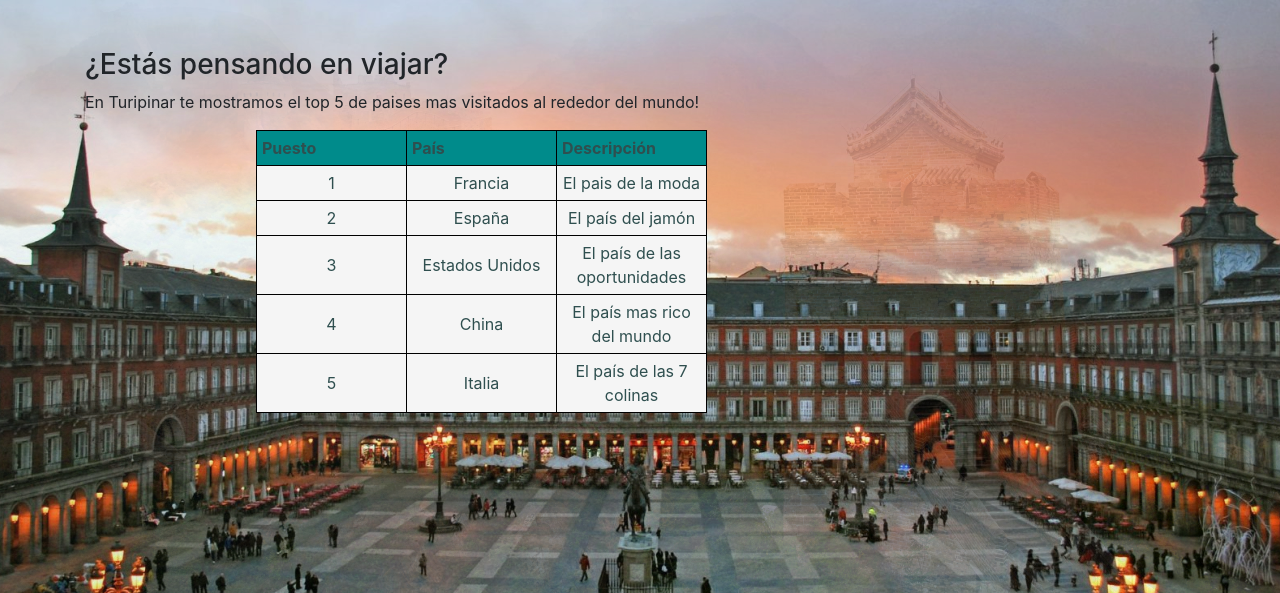
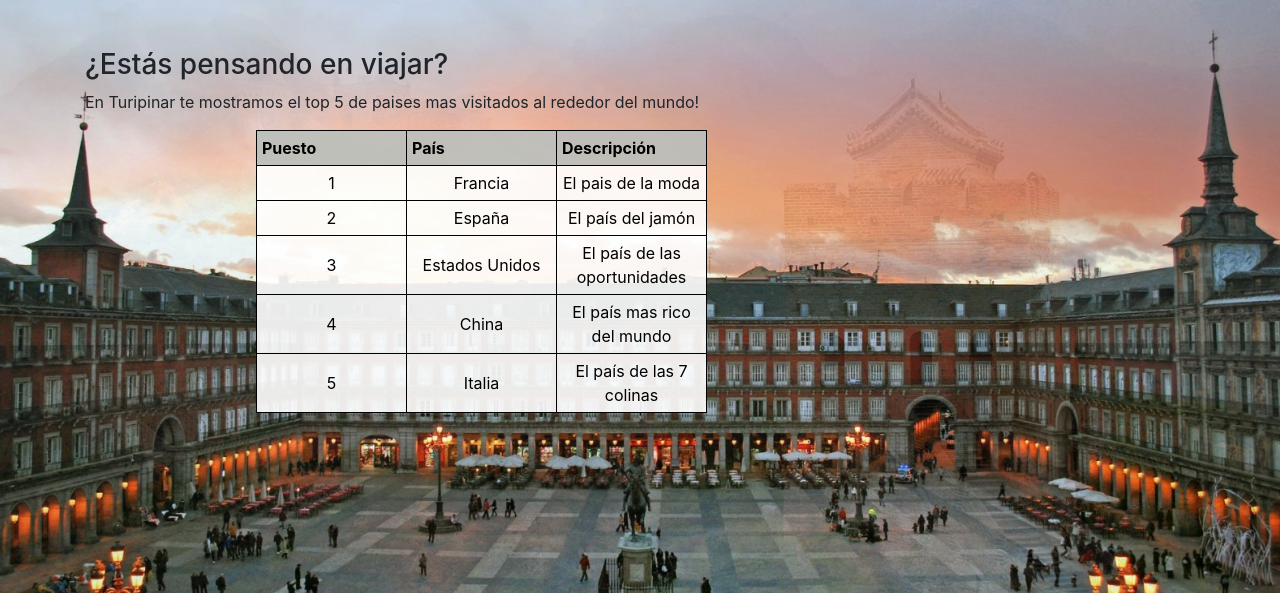
Before and after one commit to agus-aldunate/Proyecto1, a PHP site: page /Index.html in a window 1280 px wide. Shown: the part 103-696 px from the top of the page. Run offline with PHP 8.4, Linux system fonts and the light colour scheme; some libraries are stand-ins or nearby versions.

Commit message:
arreglo tabla

```diff
--- a/css/diseño.css
+++ b/css/diseño.css
@@ -57,8 +57,8 @@ td{
   text-align: center;
   border: 1px solid black;
   padding: 5px;
-  color: darkslategray;
-  background-color: whitesmoke;
+  color: black;
+  background-color: rgba(256, 256, 256, 0.9);
   }
 
 th{
@@ -66,8 +66,8 @@ th{
   text-align: center;
   border: 1px solid black;
   padding: 5px;
-  color: darkslategray;
-  background-color: darkcyan;
+  color: black;
+  background-color: rgba(187, 191, 188, 0.9);
 }
 table.center {
   margin-left:20%;
```
